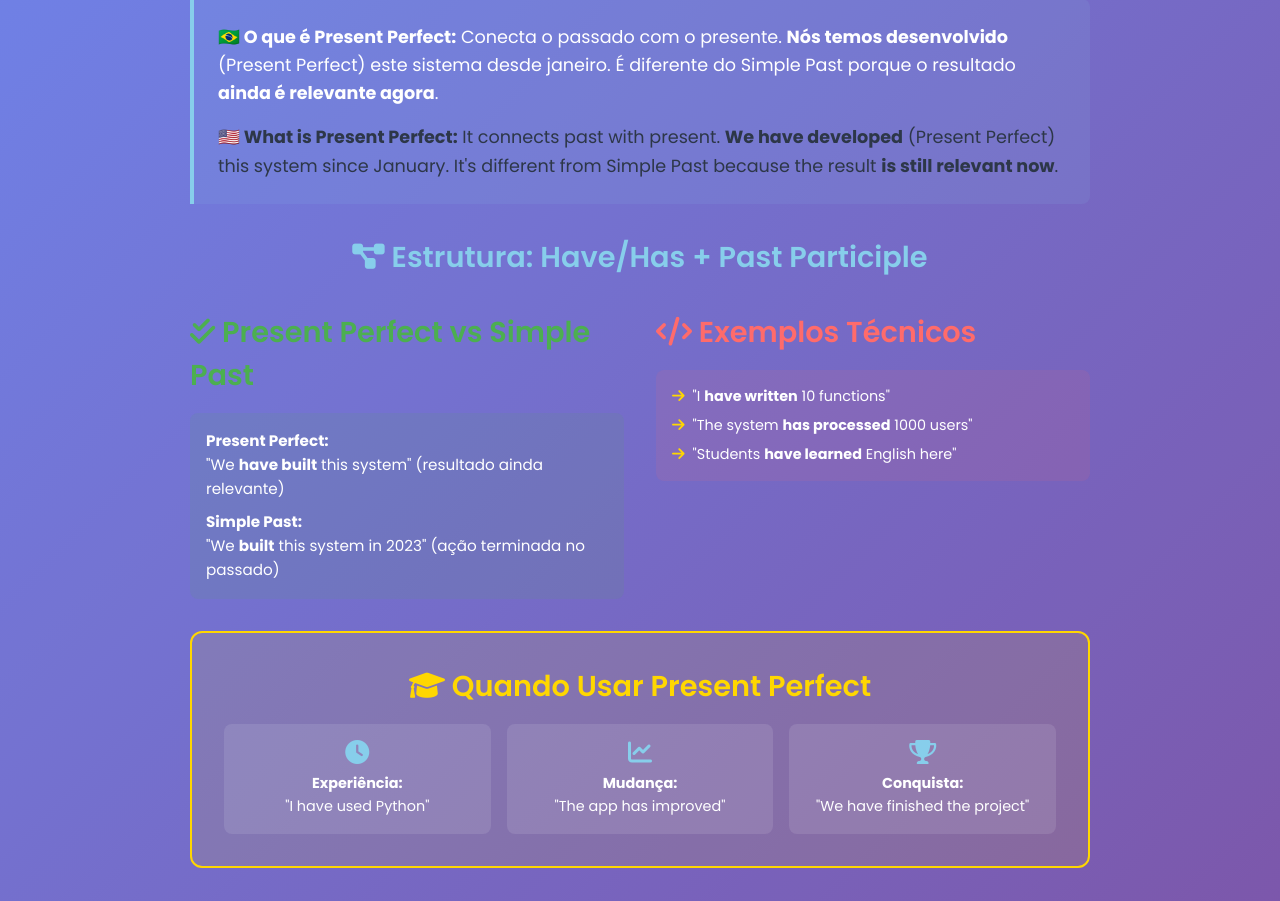
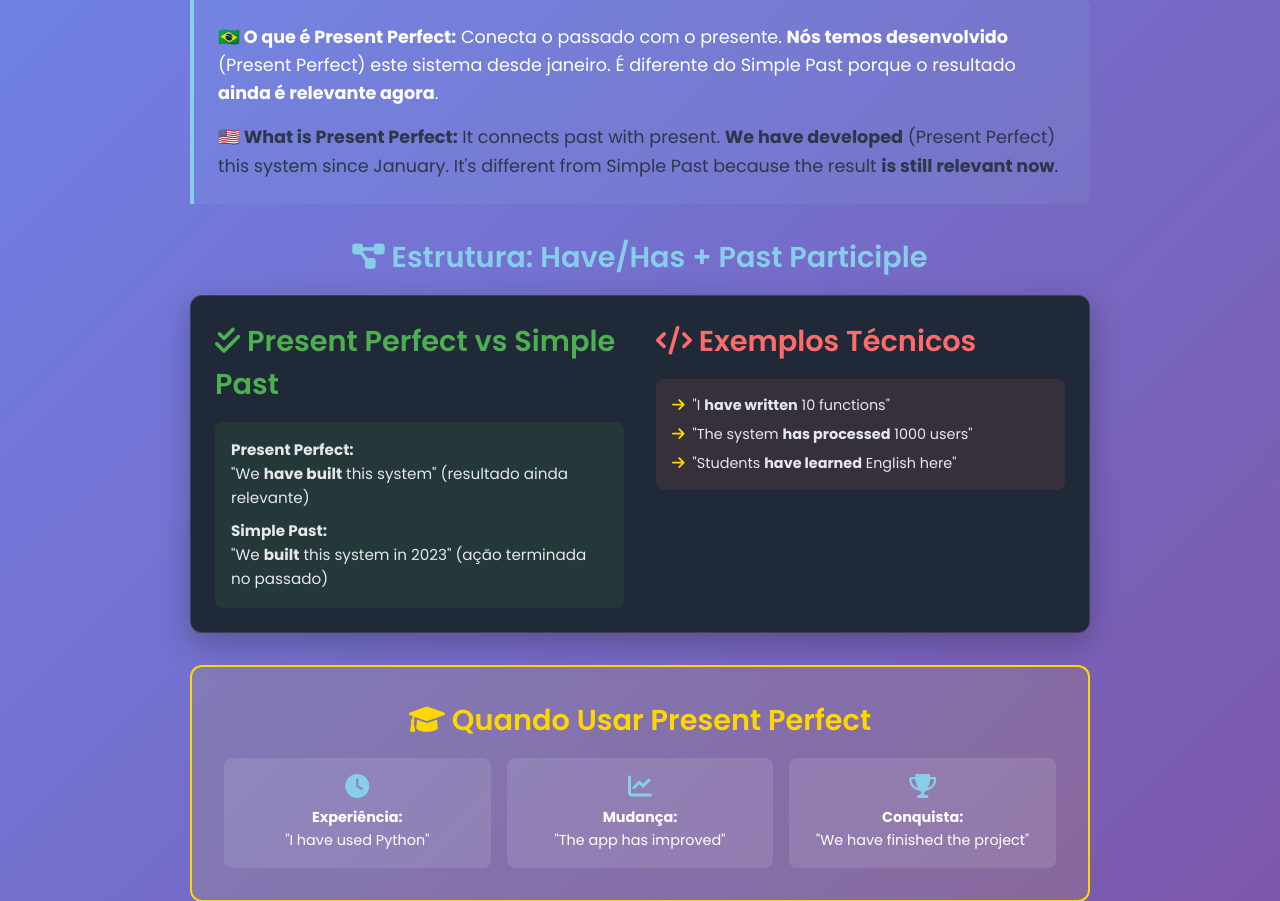
Before and after one commit to chiapettaiago/seminario, a Flask app: template templates/slides/slide4.html in a window 1280 px wide. Shown: the part 237-1138 px from the top of the page. Run offline with Flask 3, Linux system fonts and the light colour scheme; the template is opened without the code that fills it, so the values that code supplies are empty.

Commit message:
content in slide 4 more visible

```diff
--- a/templates/slides/slide4.html
+++ b/templates/slides/slide4.html
@@ -19,7 +19,10 @@
 
     <h3 style="color: #87CEEB; margin: 2rem 0 1rem 0; text-align: center;"><i class="fas fa-project-diagram"></i> Estrutura: Have/Has + Past Participle</h3>
 
-    <div style="display: grid; grid-template-columns: 1fr 1fr; gap: 2rem; margin: 2rem 0; width: 100%;">
+
+
+    <div style="background: #1f2937; color: #e5e7eb; border: 1px solid rgba(255,255,255,0.12); border-radius: 12px; padding: 1.5rem; margin: 1rem 0 2rem 0; box-shadow: 0 10px 30px rgba(0,0,0,0.25); animation: fadeIn 0.8s ease-out;">
+        <div style="display: grid; grid-template-columns: 1fr 1fr; gap: 2rem; width: 100%;">
         <div style="animation: slideInLeft 1s ease-out 1s both;">
             <h3 style="color: #4CAF50; margin-bottom: 1rem;"><i class="fas fa-check-double"></i> Present Perfect vs Simple Past</h3>
             <div style="background: rgba(76, 175, 80, 0.1); padding: 1rem; border-radius: 8px;">
@@ -44,6 +47,7 @@
                 </ul>
             </div>
         </div>
+        </div>
     </div>
 
     <div style="background: rgba(255, 215, 0, 0.1); border: 2px solid #FFD700; border-radius: 12px; padding: 2rem; margin: 2rem 0; text-align: center; animation: slideInUp 1s ease-out 1.4s both;">
```
